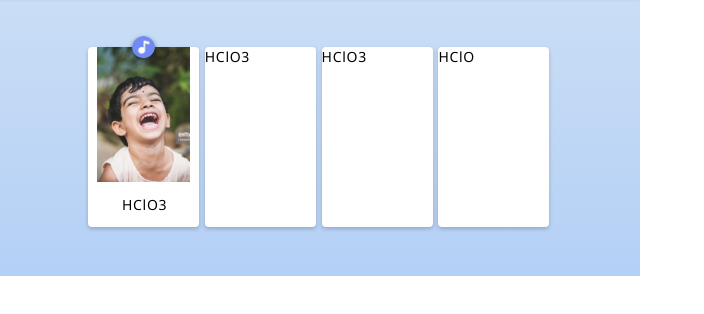
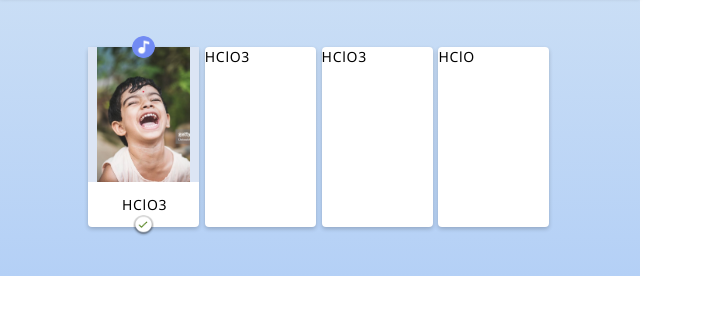
Before and after one commit to sivashanmugam-funtoot/sunbird-rearrange-the-words, a website: page index.html in a window 1280 px wide. Shown: the part 84-398 px from the top of the page, without its empty margins (0-704 px from the left). Drawn offline with Linux system fonts and the light colour scheme.

Commit message:
added tick

```diff
--- a/index.html
+++ b/index.html
@@ -33,6 +33,7 @@
                     <div class='option-text-container'>
                         <span>HClO3</span>
                     </div>
+                    <img src='./public/assets/tick_icon.png' class='tick' />
                 </div>
                 <div class="option-block">
                     <span>HClO3</span>
--- a/public/scss/style.scss
+++ b/public/scss/style.scss
@@ -144,18 +144,28 @@ $option-container-height: 360 - $question-container-height;
                     margin:auto;
                     width:20%;
                     z-index: 1;
-                    box-shadow: 0 2px 4px 0 rgba(0,0,0,0.5);
                     border-radius: 50%;
                 }
                 .option-image-container{
                     height: 75%;
                     width:100%;
                     position: relative;
+                    background-color:#dce5f4;
                     img{
                         @extend %absolute-center;
                         max-height: 100%;
                         max-width: 100%;
                     }
+                }
+                img.tick{
+                    position: absolute;
+                    bottom:-6%;
+                    left:0;
+                    right:0;
+                    margin:auto;
+                    width:20%;
+                    z-index: 1;
+                    border-radius: 50%;
                 }
                 .option-text-container{
                     height: 25%;
```
Also changed, not shown: public/assets/tick_icon.png (added), public/css/style.css, 1 other file.
